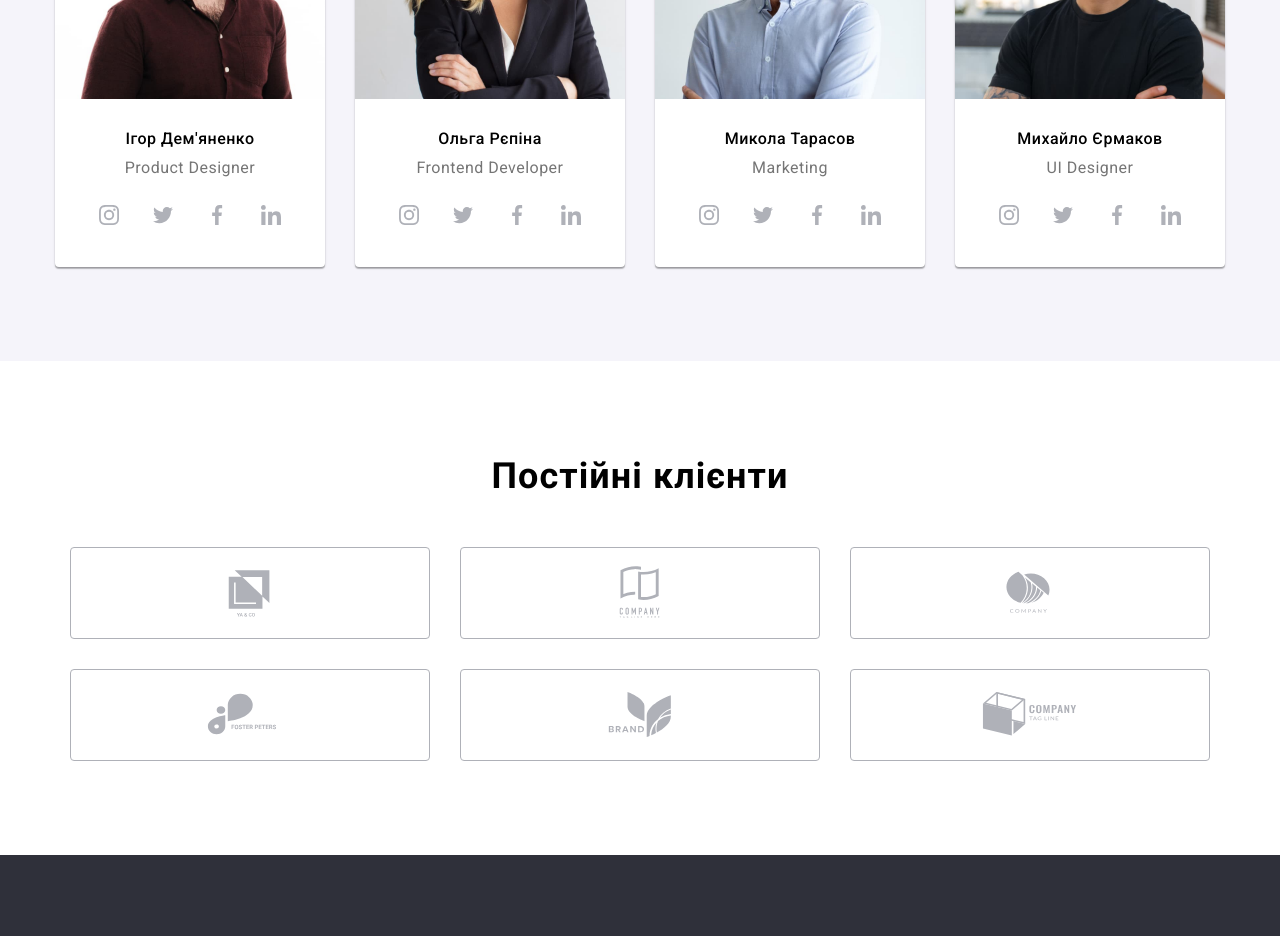
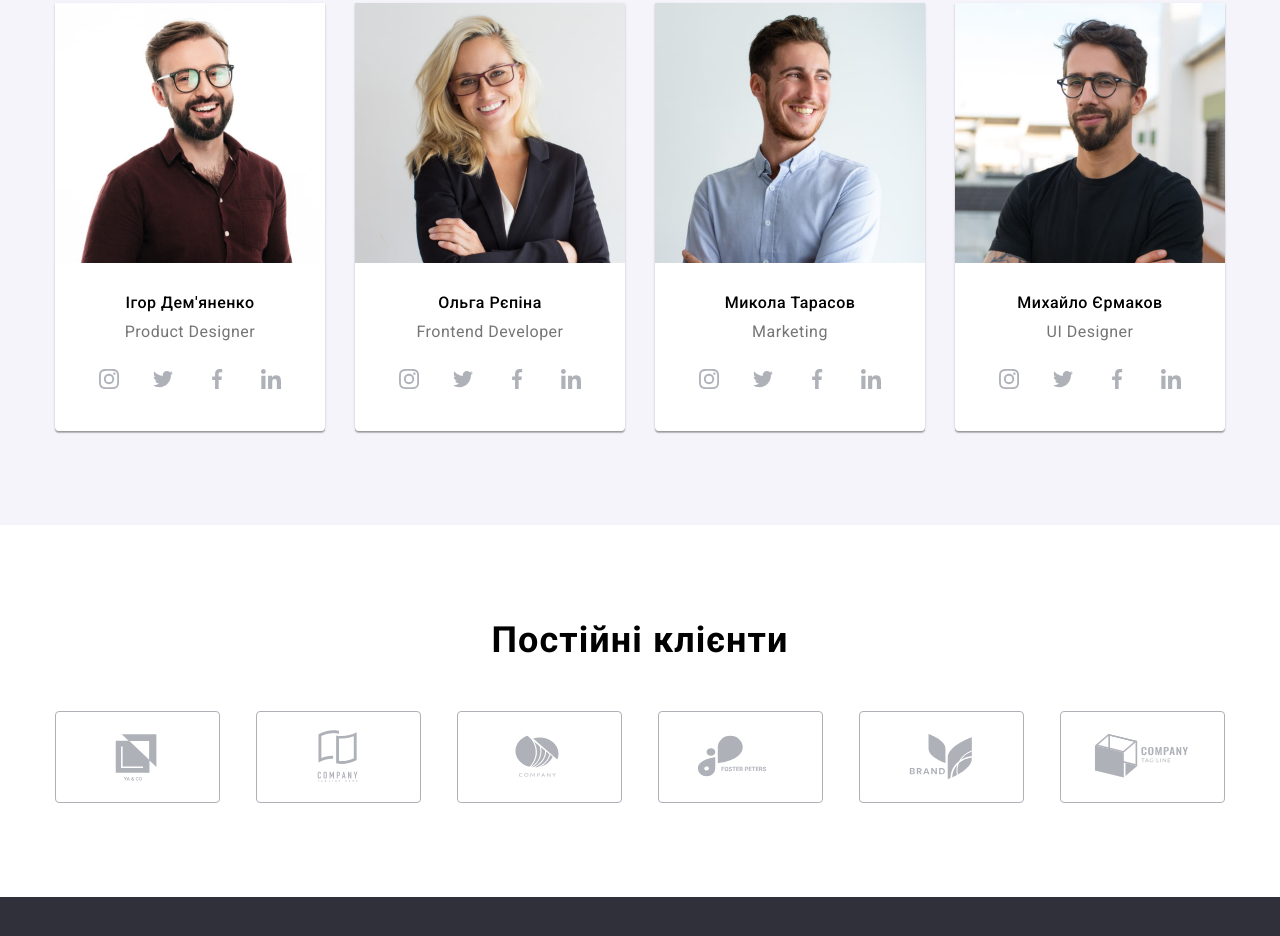
Before and after one commit to bogdan-ryzhko/goit-markup-hw-08, a plain HTML site: page index.html in a window 1280 px wide. Shown: the part 1838-2774 px from the top of the page. Drawn offline with Linux system fonts and the light colour scheme.

Commit message:
Зробив версію пк секцію Постійні клієнти

```diff
--- a/sass/main.scss
+++ b/sass/main.scss
@@ -18,6 +18,10 @@
   background-image: url("../../images/hero-bg.jpg"),
     linear-gradient(rgba(47, 48, 58, 0.4), rgba(47, 48, 58, 0.4));
   @include background(no-repeat, cover, center);
+
+  @media screen and (min-width: 870px) {
+    padding: 200px 0;
+  }
 
   &__title {
     font-weight: 900;
@@ -222,6 +226,10 @@
     @include flexContainer(flex, center, center);
     flex-wrap: wrap;
     gap: 30px;
+
+    @media screen and (min-width: 1057px) {
+      @include flexContainer(flex, space-between, center);
+    }
   }
 
   &__item {
@@ -229,6 +237,10 @@
 
     @media screen and (min-width: 768px) {
       flex-basis: calc(100% / 3 - 30px);
+    }
+
+    @media screen and (min-width: 1057px) {
+      flex-basis: calc(100% / 6 - 30px);
     }
   }
 
```
Also changed, not shown: css/main.css, dist/css/main.min.css, 2 other files.
